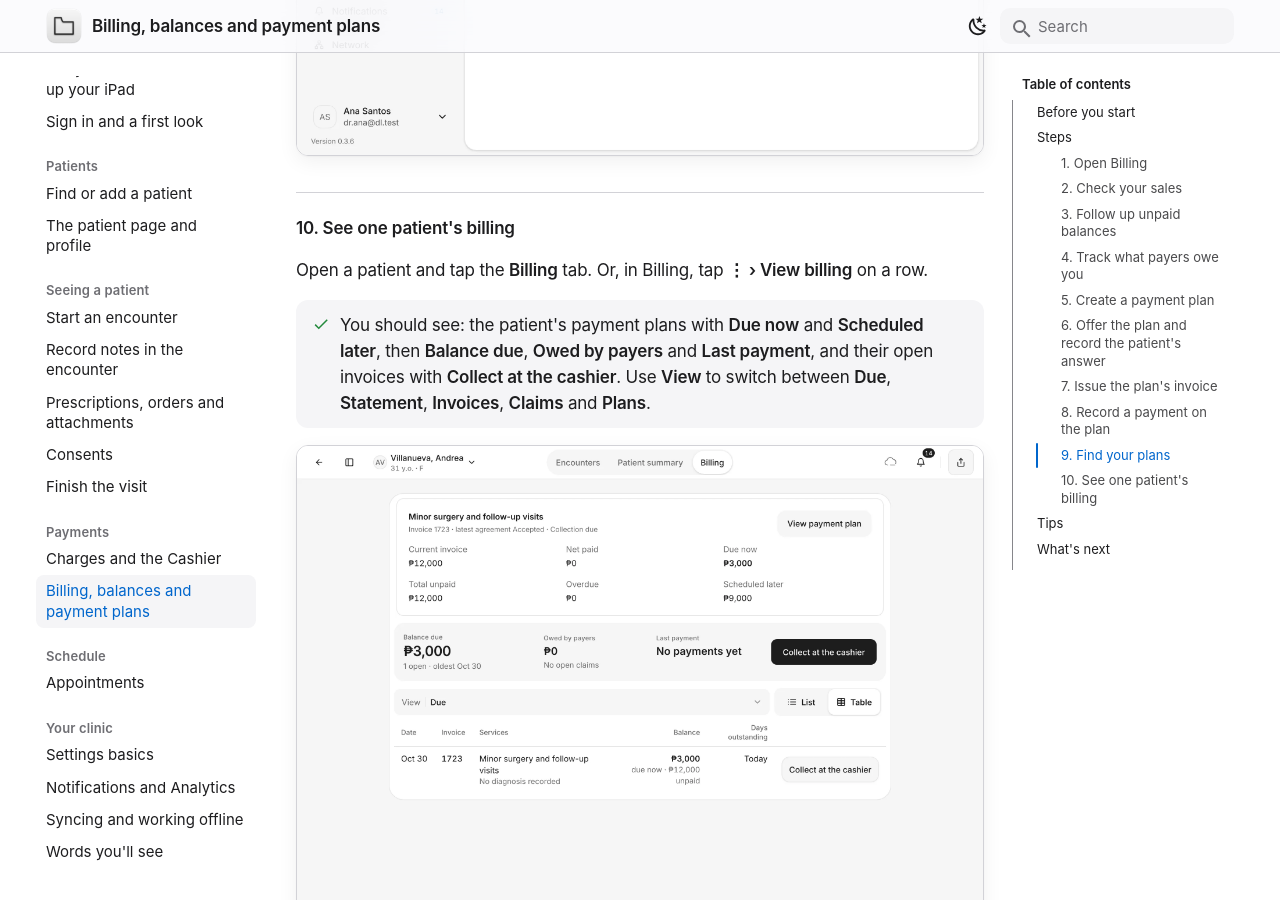
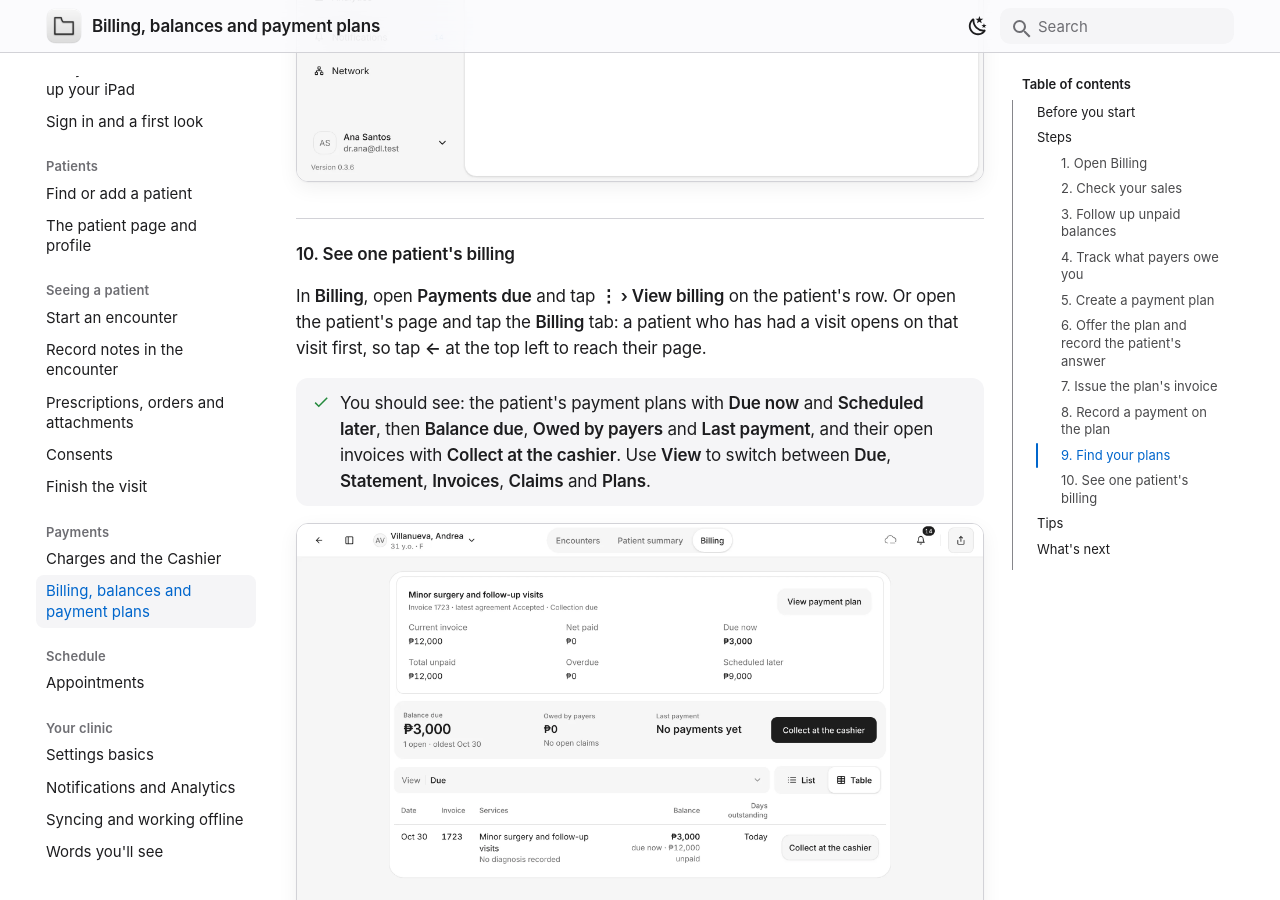
Before and after one commit to mycurelabs/easyjoey-user-guide, an MkDocs documentation site: the page built from docs/payments/billing-and-payment-plans.md, in a window 1280 px wide and 900 px high, scrolled down 10535 px. Built offline with MkDocs 1.6.1 and Material for MkDocs 9.7.7, drawn with Linux system fonts in a browser that asks for light colours; some of the changed text lies outside the part shown.

Commit message:
Fix guide steps that no longer match the app
Found by walking the guide by hand in the app.

Co-Authored-By: Claude Opus 5.5 <noreply@anthropic.com>

```diff
--- a/docs/payments/billing-and-payment-plans.md
+++ b/docs/payments/billing-and-payment-plans.md
@@ -62,7 +62,7 @@ Filter by **Status** or **Payer**. Tap **⋮** on a claim to move it along. A dr
 
 A payment plan splits a big bill into a down payment and monthly installments. Start it from the patient, so the patient is filled in for you.
 
-Open the patient, tap the **Billing** tab, choose **Plans** from **View**, then tap **Create payment plan**. (You can also tap **Create payment plan** in **Billing › Payment plans** and choose the patient.)
+Open the patient's page (a patient who has had a visit opens on that visit: tap **←** at the top left to reach their page), tap the **Billing** tab, choose **Plans** from **View**, then tap **Create payment plan**. (You can also tap **Create payment plan** in **Billing › Payment plans** and choose the patient.)
 
 Fill in **Plan title**, **Proposed total**, **Down payment**, **Number of monthly installments** and **First installment date**. Further down, fill in **Responsible payer**, **Payer relationship**, **Included services** and **Exclusions**. Tap **Save draft agreement**.
 
@@ -120,7 +120,7 @@ You should see: each plan with its patient, its latest agreement and its **Finan
 
 ### 10. See one patient's billing
 
-Open a patient and tap the **Billing** tab. Or, in Billing, tap **⋮ › View billing** on a row.
+In **Billing**, open **Payments due** and tap **⋮ › View billing** on the patient's row. Or open the patient's page and tap the **Billing** tab: a patient who has had a visit opens on that visit first, so tap **←** at the top left to reach their page.
 
 You should see: the patient's payment plans with **Due now** and **Scheduled later**, then **Balance due**, **Owed by payers** and **Last payment**, and their open invoices with **Collect at the cashier**. Use **View** to switch between **Due**, **Statement**, **Invoices**, **Claims** and **Plans**.
 { .see }
```
Also changed, not shown: docs/payments/charges-and-cashier.md (+7 -2 lines), docs/visits/record-notes.md (+1 -1 lines).
